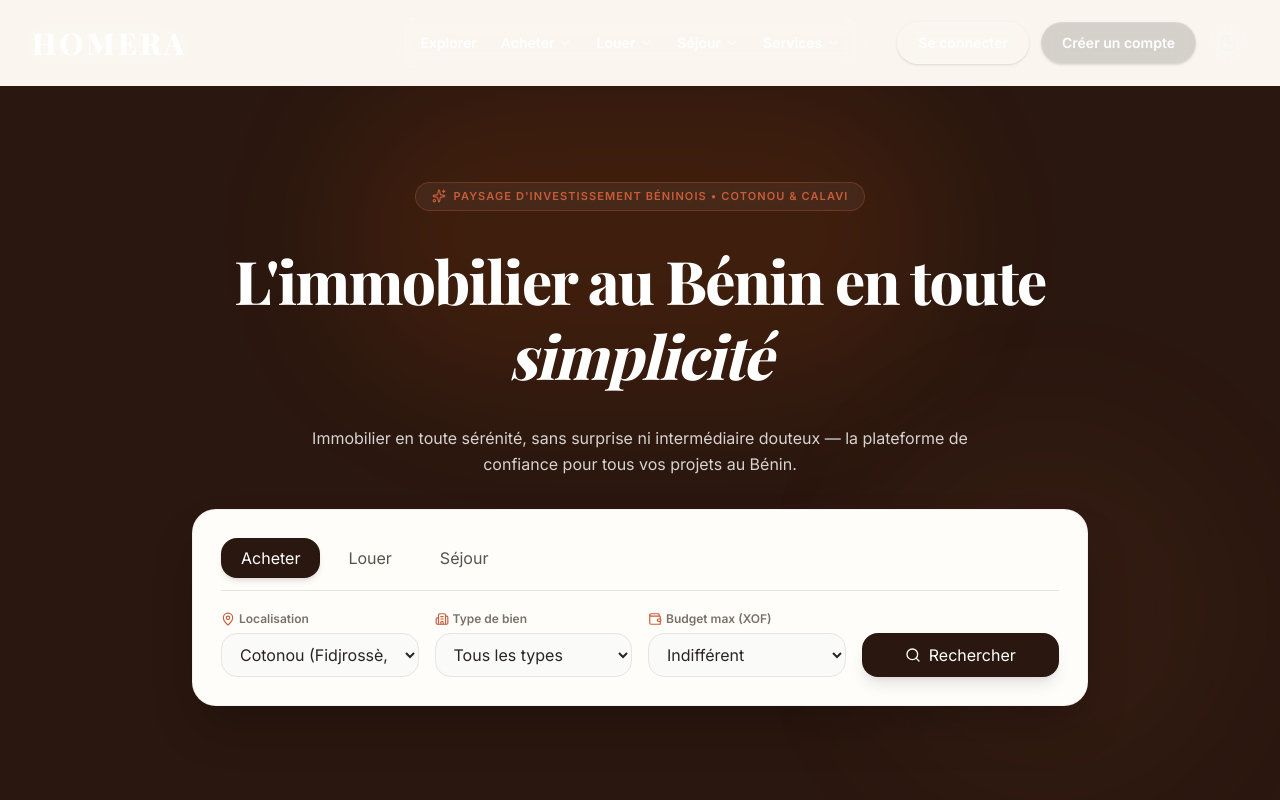
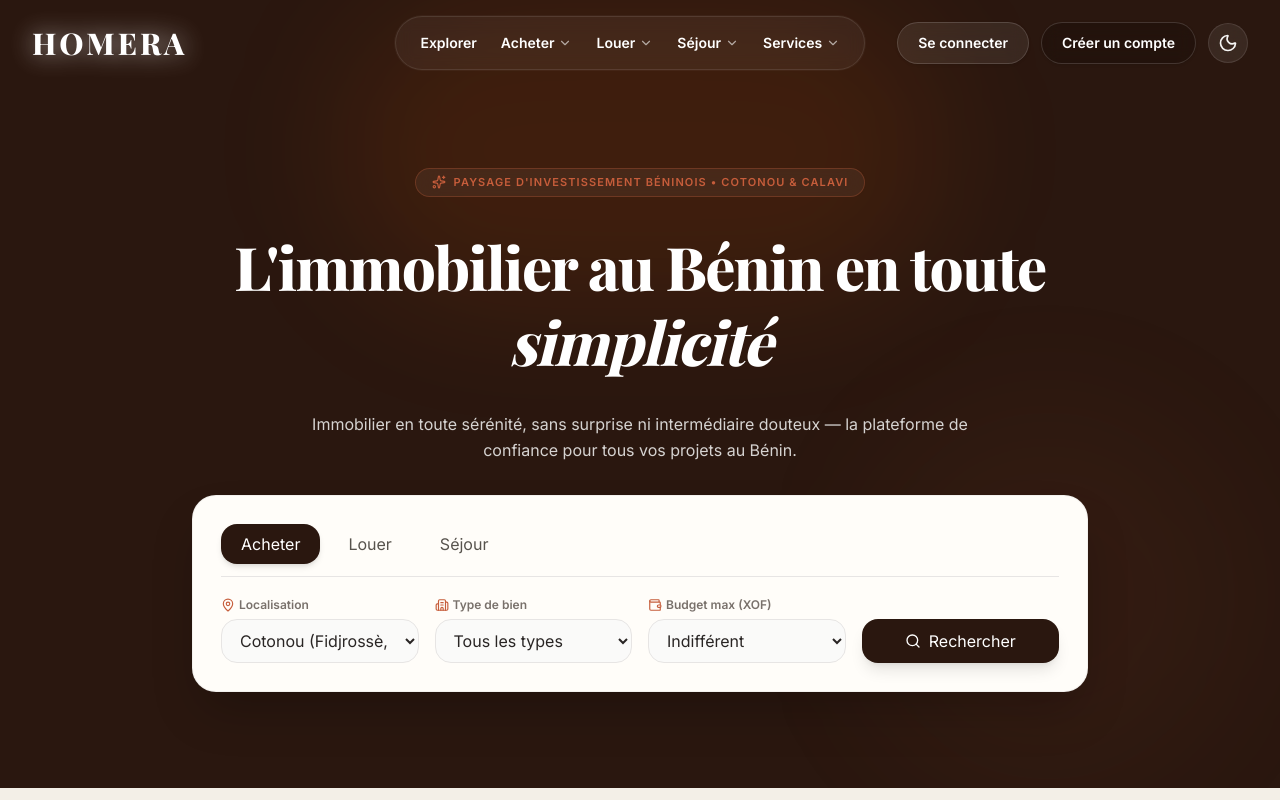
Before and after one commit to Leogued/HOMERA, a Next.js app in the folder homera/: page / in a window 1280 px wide. Shown: the top 800 px of the page. Built offline with nearby package versions, Linux system fonts and the light colour scheme; a web font is replaced by a local one.

Commit message:
fix(header): header par-dessus le Hero pour une transparence réelle + restaure la classe homera-header
Co-authored-by: arena-agent <297053741+arena-agent@users.noreply.github.com>

```diff
--- a/homera/app/page.tsx
+++ b/homera/app/page.tsx
@@ -10,7 +10,7 @@ import { Footer } from "@/components/layout/Footer";
 
 export default function Home() {
   return (
-    <div className="min-h-screen bg-background text-foreground flex flex-col justify-between transition-colors duration-300">
+    <div className="relative min-h-screen bg-background text-foreground flex flex-col justify-between transition-colors duration-300">
       {/* Navbar Header */}
       <Navbar />
 
--- a/homera/components/home/Hero.tsx
+++ b/homera/components/home/Hero.tsx
@@ -12,7 +12,7 @@ export function Hero() {
   const [budget, setBudget] = useState("");
 
   return (
-    <section className="relative overflow-hidden bg-[#2A170F] text-white py-16 sm:py-24">
+    <section className="relative overflow-hidden bg-[#2A170F] text-white pt-[calc(4rem+72px)] pb-16 sm:pt-[calc(6rem+72px)] sm:pb-24">
       {/* Subtle Background Glows */}
       <div className="absolute top-0 left-1/2 -translate-x-1/2 w-[600px] h-[300px] bg-orange-500/10 rounded-full blur-3xl pointer-events-none" />
       <div className="absolute bottom-0 right-10 w-96 h-96 bg-homera-terracotta/5 rounded-full blur-3xl pointer-events-none" />
--- a/homera/components/layout/Navbar.tsx
+++ b/homera/components/layout/Navbar.tsx
@@ -96,7 +96,7 @@ export function Navbar() {
   };
 
   return (
-    <header className="w-full bg-transparent text-white py-4 px-4 sm:px-8 transition-colors duration-300 relative z-50 border-0">
+    <header className="homera-header absolute top-0 inset-x-0 w-full bg-transparent text-white py-4 px-4 sm:px-8 transition-colors duration-300 z-50 border-0">
       <div className="max-w-7xl mx-auto flex items-center justify-between">
         {/* Brand Logo - White Serif Text with Glow Effect */}
         <Link href="/" className="flex items-center group">
```
